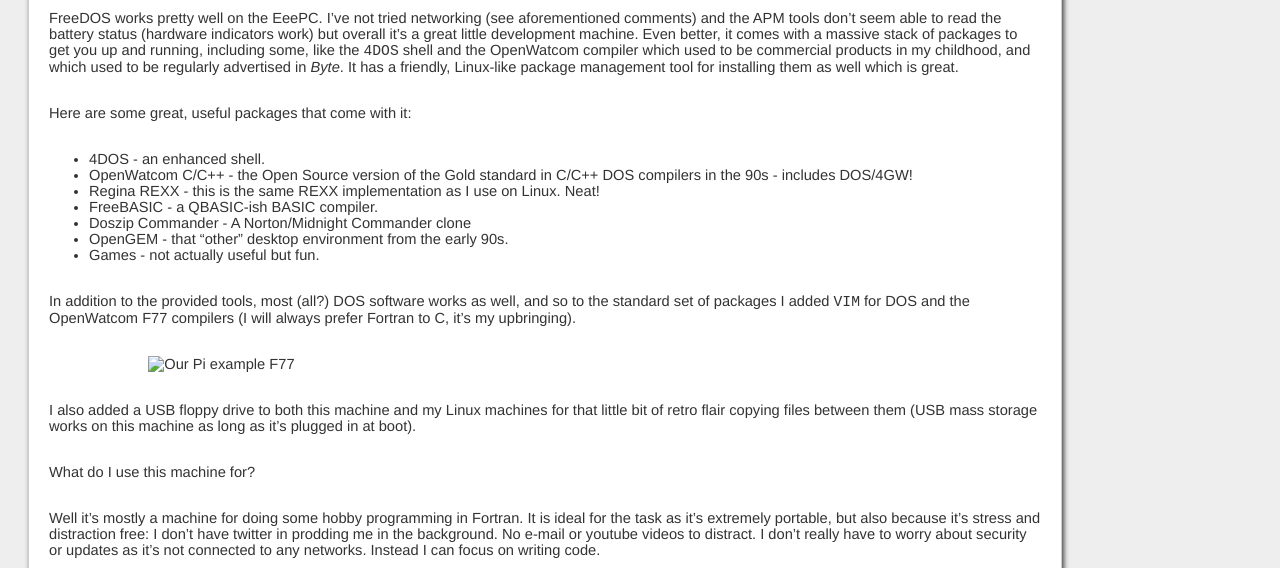
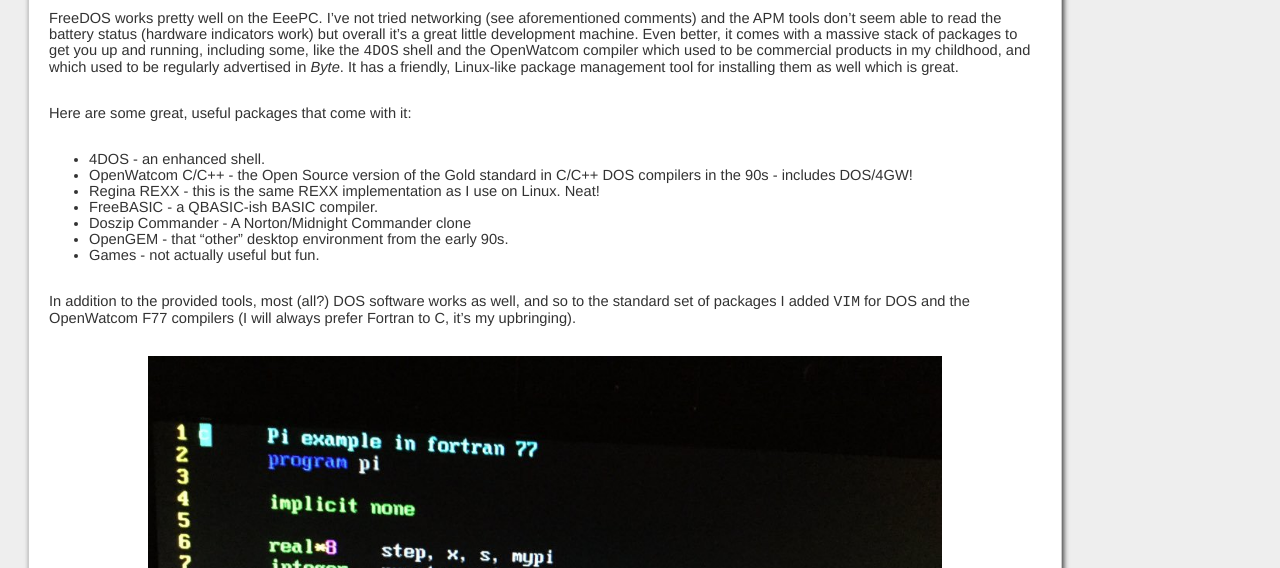
Before and after one commit to owainkenwayucl/owainkenwayucl.github.io, a Jekyll site: the page built from _posts/2017-06-19-FreeDos.md, in a window 1280 px wide. Shown: the part 1024-1592 px from the top of the page. Built offline with Jekyll 4.4.1, drawn with Linux system fonts in a browser that asks for light colours; grey boxes are pictures that could not be loaded.

Commit message:
Fix image locations.

```diff
--- a/_posts/2017-06-19-FreeDos.md
+++ b/_posts/2017-06-19-FreeDos.md
@@ -16,7 +16,7 @@
 
 After an evening of prodding it I had a working machine:
 
-![FreeDOS booting on the EeePC](images/fdboot.png)
+![FreeDOS booting on the EeePC](/images/fdboot.png)
 
 FreeDOS works pretty well on the EeePC.  I've not tried networking (see aforementioned comments) and the APM tools don't seem able to read the battery status (hardware indicators work) but overall it's a great little development machine.  Even better, it comes with a massive stack of packages to get you up and running, including some, like the `4DOS` shell and the OpenWatcom compiler which used to be commercial products in my childhood, and which used to be regularly advertised in *Byte*.  It has a friendly, Linux-like package management tool for installing them as well which is great.
 
@@ -32,7 +32,7 @@
 
 In addition to the provided tools, most (all?) DOS software works as well, and so to the standard set of packages I added `VIM` for DOS and the OpenWatcom F77 compilers (I will always prefer Fortran to C, it's my upbringing).
 
-![Our Pi example F77](images/pif77.png)
+![Our Pi example F77](/images/pif77.png)
 
 I also added a USB floppy drive to both this machine and my Linux machines for that little bit of retro flair copying files between them (USB mass storage works on this machine as long as it's plugged in at boot).
 
@@ -40,7 +40,7 @@
 
 Well it's mostly a machine for doing some hobby programming in Fortran.  It is ideal for the task as it's extremely portable, but also because it's stress and distraction free:  I don't have twitter in prodding me in the background.  No e-mail or youtube videos to distract.  I don't really have to worry about security or updates as it's not connected to any networks.  Instead I can focus on writing code.
 
-![FreeDOS at the HPC-SIG](images/freedos-sig.png)
+![FreeDOS at the HPC-SIG](/images/freedos-sig.png)
 
 
 For the same reasons it's an excellent machine for taking notes at meetings.  With no distractions I am forced to pay attention to what is going on.  I've never got the hang of taking effective notes on the iPad either - I'm afraid touch screens are never going to be comfortable to type on.  Notes written, back at base onto the floppy they go and onto my main (Linux) machine.  The joyous retro click of the floppy drive dragging me back to my PCs in the 90s.
@@ -49,7 +49,7 @@
 
 Perhaps the biggest surprise is how modern and easy to use the system is for software development.  The workflow for coding on the machine is different from what I do on Linux only in that I don't have git available.  Even though I'm using compilers from the 90s, a user interface from the 80s and Vim.  Both FreeDOS's shell and 4DOS have tab completion (although it works differently from `bash`).  If you really need them, Unix-style tools are available.  Watcom's `wmake` is a fairly adequate implementation of `make`.  As a result I've tackled my first largish F77 project (I've always used F90 + whatever add-ons the compiler I'm using has) pretty successfully:
 
-![My implementation of Conway's Game of Life on FreeDOS with Codepage 437 graphics](images/conwaydos.png)
+![My implementation of Conway's Game of Life on FreeDOS with Codepage 437 graphics](/images/conwaydos.png)
 
 Overall, if you have a spare machine lying around and want to do some programming, or are just hankering after a retro system to play with, you should give FreeDOS a try.  You'll learn a lot about what makes the machine work, and you'll have a lot of fun.  The community (on the mailing lists and twitter) appears friendly as well.
 
```
